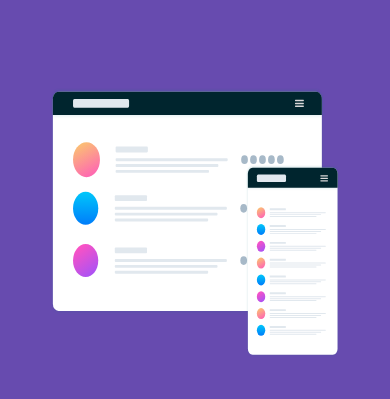
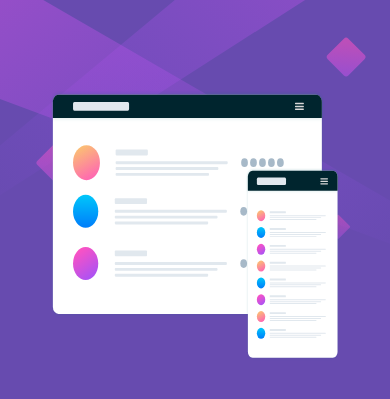
Before and after one commit to FemiObadimu/huddle, a plain HTML site: page index.html in a window 390 px wide. Shown: the part 131-530 px from the top of the page. Drawn offline with Linux system fonts and the light colour scheme; files whose address does not match are found by name.

Commit message:
Update huddle.css

```diff
--- a/huddle.css
+++ b/huddle.css
@@ -2,12 +2,12 @@
     padding: 0px;
     margin: 0px;
     font-family: -apple-system, BlinkMacSystemFont, 'Segoe UI', Roboto, Oxygen, Ubuntu, Cantarell, 'Open Sans', 'Helvetica Neue', sans-serif;
-    /* font-family:Poppins; */
+     font-family:Poppins;
 }
 
 body{
-    /* font-family: Open Sans; */
-   background-image: url(h-images/bg-desktop.svg);
+     font-family: Open Sans;
+   background-image: url(bg-desktop.svg);
    background-color: hsl(257, 40%, 49%);
    position: relative;
 }
@@ -112,7 +112,7 @@ footer{
 
     .mobile-bg{
        background-repeat: no-repeat;
-       background-image: url(h-images/bg-mobile.svg);
+       background-image: url(bg-mobile.svg);
        width: 100%;
        height: 100% !important;
        background-size: contain;
```
